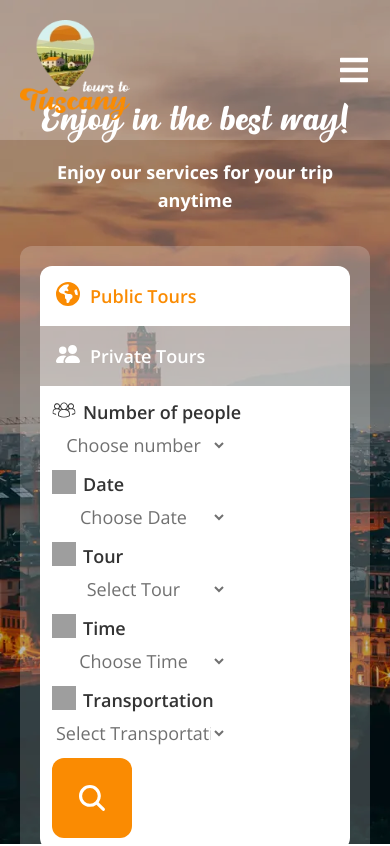
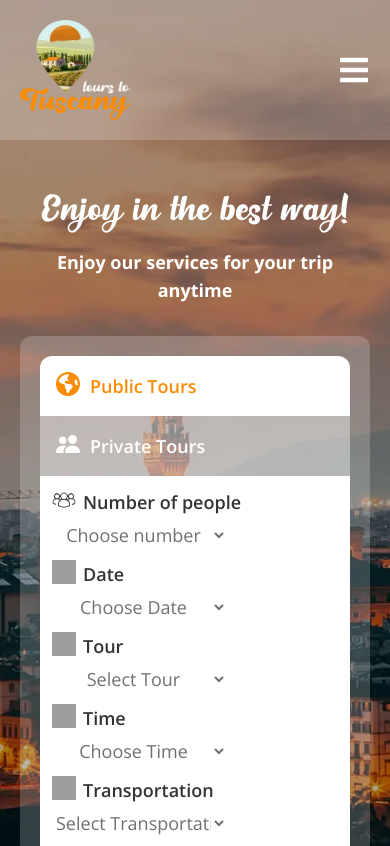
Before and after one commit to entessar-trife/Task_7, a Next.js app: page / in a window 390 px wide. Shown: the top 846 px of the page. Built offline with nearby package versions, Linux system fonts and the light colour scheme; grey boxes are pictures that could not be loaded.

Commit message:
edit hero

```diff
--- a/src/components/Hero/HeroContent.tsx
+++ b/src/components/Hero/HeroContent.tsx
@@ -11,7 +11,7 @@ const HeroContent: React.FC<HeroContentData> = ({
 }) => {
   return (
     <div
-      className={`flex flex-col items-center text-white max-lg:pt-32 max-lg:px-5
+      className={`flex flex-col items-center text-white max-lg:pt-48 max-lg:px-5
     ${heroContentStyle}`}
       data-aos="zoom-in"
     >
--- a/src/components/Hero/HeroTabs.tsx
+++ b/src/components/Hero/HeroTabs.tsx
@@ -12,7 +12,7 @@ const HeroTabs = () => {
 
   return (
     <div
-      className="mt-8 md:mt-[60px] rounded-xl bg-[#FFFFFF33] p-5 w-full max-w-[1383px]"
+      className="my-8 md:mt-[60px] rounded-xl bg-[#FFFFFF33] p-5 w-full max-w-[1383px]"
       data-aos="zoom-in"
     >
       <div className="flex max-[450px]:flex-col w-full max-[450px]w-[355px] cursor-pointer">
--- a/src/components/Hero/MainHero.tsx
+++ b/src/components/Hero/MainHero.tsx
@@ -10,7 +10,7 @@ const MainHero = () => {
     <div
       className="flex flex-col justify-center items-center
        px-5 md:px-[100px] [@media(min-width:1920px)]:px-[250px]
-    h-screen bg-[url(/images/hero/hero_1.webp)] bg-no-repeat bg-cover
+    min-h-svh bg-[url(/images/hero/hero_1.webp)] bg-no-repeat bg-cover
     bg-black/20 bg-blend-overlay"
     >
       <HeroContent
--- a/src/components/NavBar/NavBar.tsx
+++ b/src/components/NavBar/NavBar.tsx
@@ -24,7 +24,7 @@ const NavBar = () => {
     return () => {
       window.removeEventListener("scroll", handleScroll);
     };
-  }, [scroll]);
+  }, []);
 
   return (
     <>
--- a/src/components/NavBar/NavBtns.tsx
+++ b/src/components/NavBar/NavBtns.tsx
@@ -1,11 +1,10 @@
 "use client";
-import React, { useEffect, useState } from "react";
+import React, { useState } from "react";
 import MainButton from "../MainButton";
 import PopUpComponent from "../PopUpComponent";
 import { getSignUpPopupData } from "@/data/SignUpPopupData";
 import { getLogInPopupData } from "@/data/LogInPopupData";
 import { useTranslation } from "react-i18next";
-import i18n from "@/i18n";
 
 interface NavBtnsProps {
   direction?: "row" | "col";
@@ -14,7 +13,6 @@ interface NavBtnsProps {
 
 const NavBtns: React.FC<NavBtnsProps> = ({ direction, btnStyle }) => {
   const [activeBtn, setActiveBtn] = useState<string>("sign");
-  const [scroll, setScroll] = useState<boolean>(false);
   const [showSignUpPopup, setShowSignUpPopup] = useState<boolean>(false);
   const [showLogInPopup, setShowLogInPopup] = useState<boolean>(false);
 
@@ -23,22 +21,6 @@ const NavBtns: React.FC<NavBtnsProps> = ({ direction, btnStyle }) => {
 
   const signUpPopupData = getSignUpPopupData(t);
   const logInPopupData = getLogInPopupData(t);
-
-  // const handleScroll = () => {
-  //   if (window.scrollY > 50) {
-  //     setScroll(true);
-  //   } else {
-  //     setScroll(false);
-  //   }
-  // };
-
-  // useEffect(() => {
-  //   document.documentElement.dir = i18n.language === "ar" ? "rtl" : "ltr";
-  //   window.addEventListener("scroll", handleScroll);
-  //   return () => {
-  //     window.removeEventListener("scroll", handleScroll);
-  //   };
-  // }, [scroll]);
 
   return (
     <div className={`flex gap-2.5 ${direction === "col" ? "flex-col" : ""}`}>
```
Also changed, not shown: src/components/InputComponent.tsx (+8 -0 lines).
